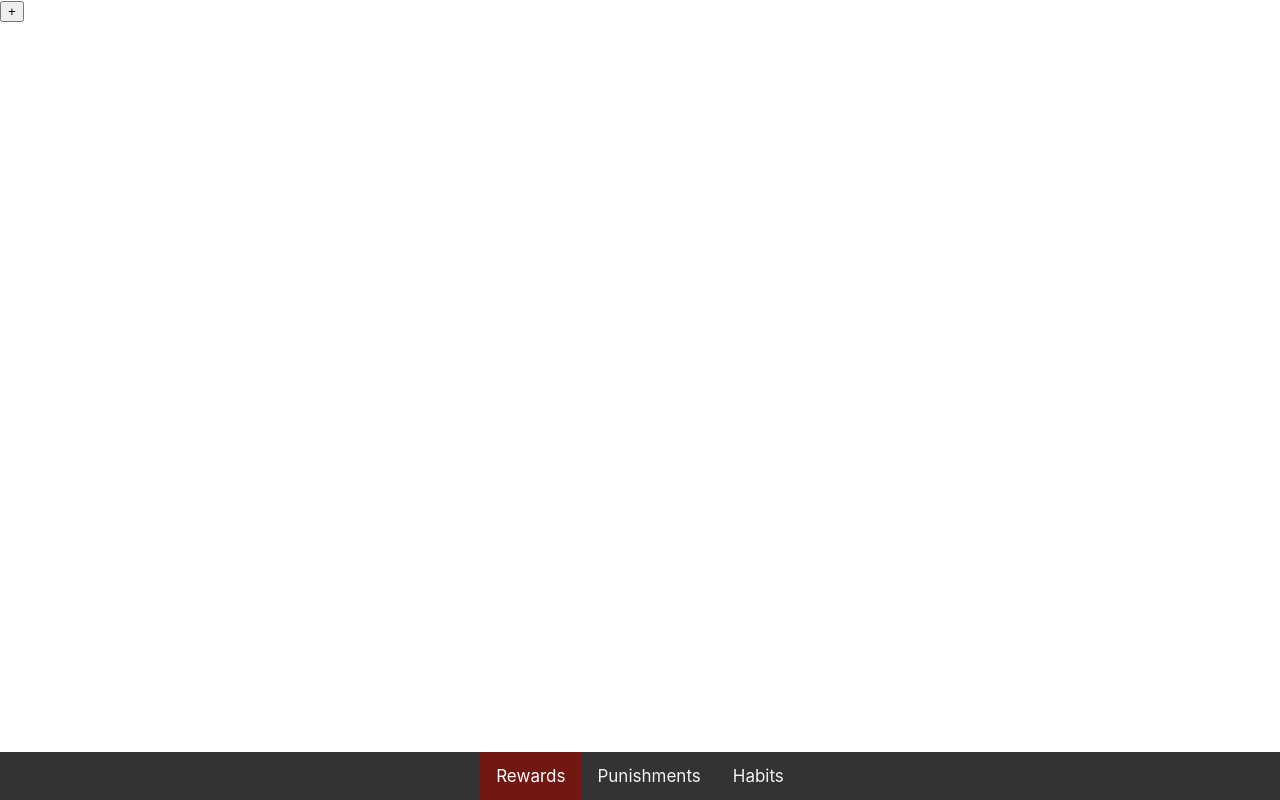
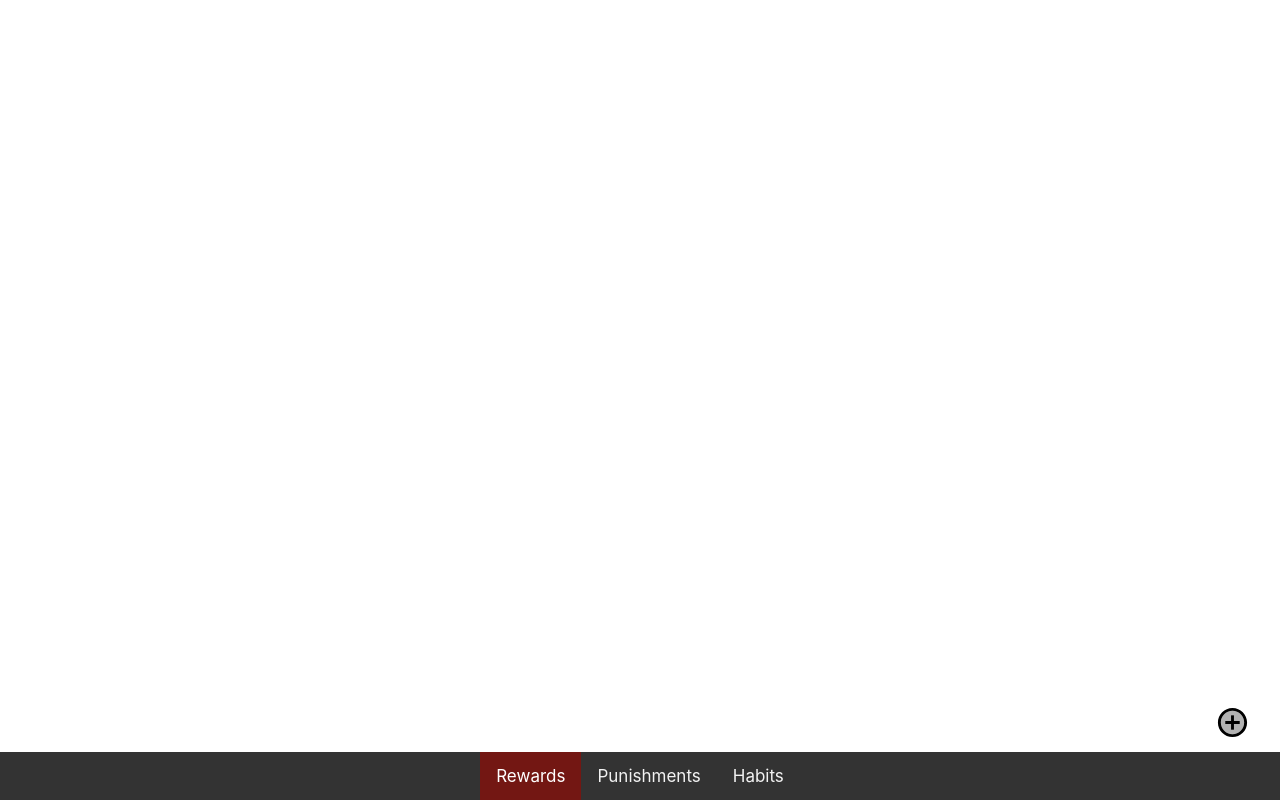
Before and after one commit to alexis-alonso/trainer, a React (Create React App) app: page / in a window 1280 px wide. Built offline with nearby package versions, Linux system fonts and the light colour scheme.

Commit message:
formatted icon add button

```diff
--- a/package.json
+++ b/package.json
@@ -3,6 +3,10 @@
   "version": "0.1.0",
   "private": true,
   "dependencies": {
+    "@emotion/react": "^11.10.6",
+    "@emotion/styled": "^11.10.6",
+    "@mui/icons-material": "^5.11.16",
+    "@mui/material": "^5.12.0",
     "@testing-library/jest-dom": "^5.16.5",
     "@testing-library/react": "^13.4.0",
     "@testing-library/user-event": "^13.5.0",
--- a/src/components/Add.js
+++ b/src/components/Add.js
@@ -1,7 +1,11 @@
+import AddCircleTwoToneIcon from '@mui/icons-material/AddCircleTwoTone';
+
 export default function Add() {
     return (
         <div className="Add">
-            <button>+</button>
+            <button className='Add'>
+                <AddCircleTwoToneIcon fontSize='large'/>
+            </button>
         </div>
     )
 }
--- a/src/index.css
+++ b/src/index.css
@@ -45,3 +45,18 @@ code {
   background-color: #80120dd3;
   color: white;
 }
+
+.Add {
+  display: flex;
+  justify-content: flex-end;
+  align-items: flex-end;
+  position: fixed;
+  bottom: 50px;
+  right: 20px;
+  padding: 10px;
+  z-index: 1;
+
+  border: none;
+  background: none;
+  cursor: pointer;
+}
```
Also changed, not shown: github-help.txt (added), 1 other file (tests, documents, lock files or other folders).
